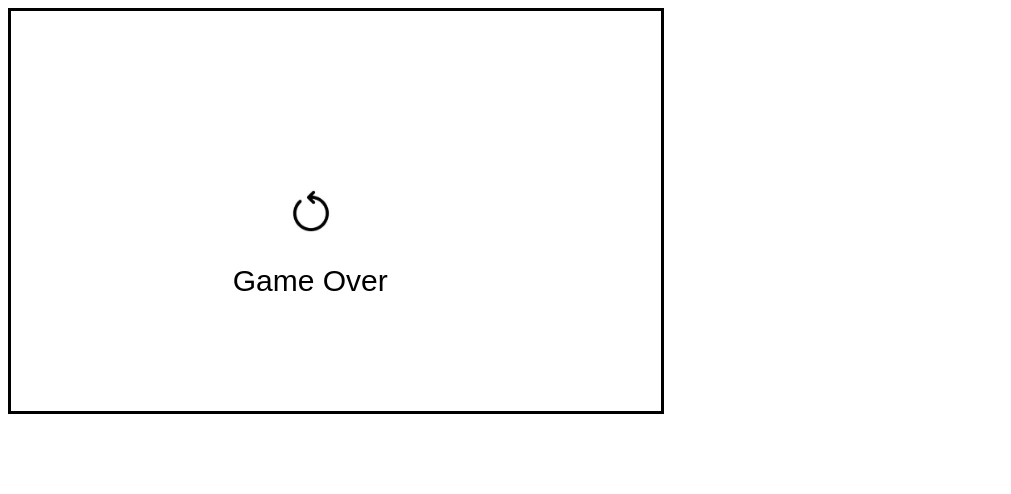
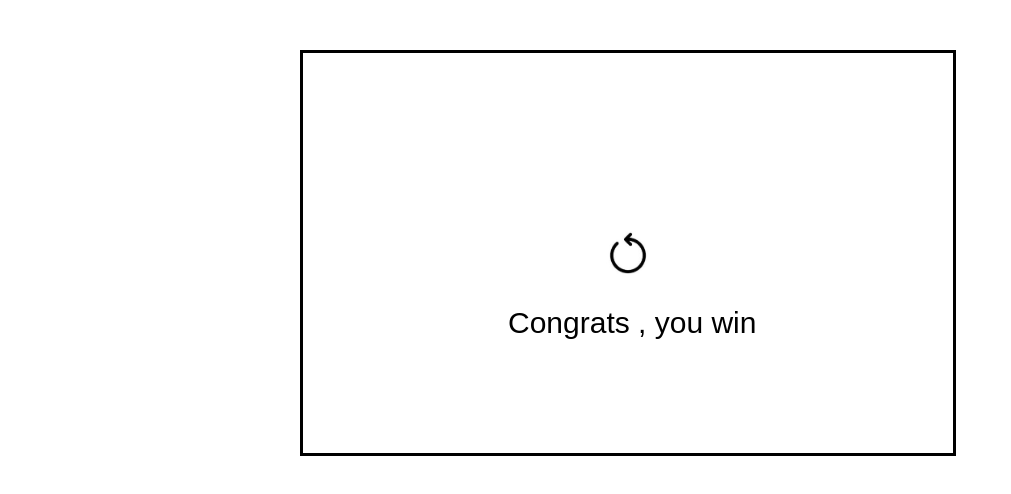
Before and after one commit to 98091023061/Arkanoid, a plain HTML site: page index.html in a window 1280 px wide. Shown: the whole page, without its empty margins (0-1011 px from the left). Drawn offline with Linux system fonts and the light colour scheme.

Commit message:
moving canvas to center and clearing repeated code

```diff
--- a/index.html
+++ b/index.html
@@ -6,8 +6,21 @@
     <link rel="stylesheet" href="./css/style.css">
     <title>Arkaniod</title>
 </head>
+
+    <style>
+        body {
+            position: relative; /* Make sure the container is relative for absolute positioning */
+            height: 100vh; /* Full height of the viewport to allow for positioning */
+            margin: 0; /* Remove default margin */
+        }
+        #arkanoidCanva {
+            position: absolute; /* Position the canvas absolutely */
+            top: 50px; /* Set the vertical position */
+            left: 300px; /* Set the horizontal position */
+            border: solid black; /* Add a border for visibility */
+        }
+    </style>
 <body>
-
     <canvas id="arkanoidCanva"  width= "650" height="400" style="border:solid black ;"></canvas>
     <script src="./js/main.js"></script>
 
--- a/js/main.js
+++ b/js/main.js
@@ -1,18 +1,22 @@
 
 // Inicializacion de variables
-var c = document.getElementById("arkanoidCanva");
-var ctx = c.getContext("2d");
-var radius = 10;
-var x = c.width / 2;
-var y = c.height - 70;
-var dx = -4 ;
-var dy = -4;
-var blockMap = [];
-var mouseX = 0;
-var speed = 25;
-var blockCount = 25;
-var audioBar = new Audio('./files/SpeechOn.wav');
-var audioBlock = new Audio('./files/chord.wav');
+let c = document.getElementById("arkanoidCanva");
+let computedStyle = window.getComputedStyle(c);
+let PaddY = parseInt(computedStyle.top);
+let PaddX = parseInt(computedStyle.left);
+let ctx = c.getContext("2d");
+let radius = 10;
+let x = c.width / 2;
+let y = c.height - 70;
+let dx = -4 ;
+let dy = -4;
+let blockMap = [];
+let mouseX = 0;
+let speed = 25;
+let blockCount = 1;
+let audioBar = new Audio('./files/SpeechOn.wav');
+let audioBlock = new Audio('./files/chord.wav');
+let Restart = false;
 
 
 // Funcion para incializar el mapa de valores
@@ -26,18 +30,18 @@ function cleanMap(){
 }
 // tracker de la posicion del mouse
 document.addEventListener("mousemove", function(event) {
-    mouseX = event.clientX;
-    mouseY = event.clientY;
+    mouseX = event.clientX - PaddX;
+    mouseY = event.clientY - PaddY;
 // valores limites de la variable que contiene la posicion x del mouse
-    if (mouseX > 590) mouseX = 590;
-    if (mouseX < 60) mouseX = 60;
+    if (mouseX > 590 ) mouseX = 590 ;
+    if (mouseX < 60 ) mouseX = 60 ;
     updateBar();
-
   });
 
 // listener para el clic del mouse en el boton de reset
 document.addEventListener("click",function(event){
-    if(mouseX>=275 && mouseX <= 325 && mouseY >= 175 && mouseY <= 225){
+    console.log(blockCount);
+    if(mouseX>=300 && mouseX <= 350 && mouseY >= 175 && mouseY <= 225 && Restart){
     // inicializacion de variables para nueva instancia del juego
         speed = 25;
         blockCount = 25;
@@ -47,6 +51,7 @@ document.addEventListener("click",function(event){
         y = c.height - 70;
         dx = -4 ;
         dy = -4;
+        Restart = false;
         interval = setInterval(draw,speed);
     }
 });
@@ -57,25 +62,13 @@ function win (){
     let imagen = new Image();
     imagen.src = "./files/Restart.jfif";
     imagen.onload = function() {
-        ctx.drawImage(imagen, 275, 175, 50, 50);
+        ctx.drawImage(imagen, 300, 175, 50, 50);
         ctx.font = '30px Arial';
         ctx.fillStyle = 'black';
 
-        ctx.fillText('Congrats , you win', 180, 280);
+        ctx.fillText('   Congrats , you win', 180, 280);
     }
-
-    if(mouseX>=275 && mouseX <= 325 && mouseY >= 175 && mouseY <= 225){
-        // inicializacion de variables para nueva instancia del juego
-            speed = 25;
-            blockCount = 25;
-            cleanMap();
-            clearInterval(interval);
-            x = c.width / 2;
-            y = c.height - 70;
-            dx = -4 ;
-            dy = -4;
-            interval = setInterval(draw,speed);
-    }
+    Restart = true;
 
 
 }
@@ -218,15 +211,13 @@ function draw(){
         let imagen = new Image();
         imagen.src = "./files/Restart.jfif";
         imagen.onload = function() {
-            ctx.drawImage(imagen, 275, 175, 50, 50);
+            ctx.drawImage(imagen, 300, 175, 50, 50);
             ctx.font = '30px Arial';
             ctx.fillStyle = 'black';
-
-            ctx.fillText('     Game Over', 180, 280);
+            ctx.fillText('        Game Over', 180, 280);
+            Restart = true;
           };
     }
-
-
     x+= dx;
     y+= dy;
 }
@@ -250,7 +241,6 @@ function blocks (){
 // funcion para llenar el mapa de los valores que se le pasan de parametros
 function fillMap (x,y,xEnd,yEnd,fill) {
 
-
     for (let i = x ; i<= xEnd;i ++){
         for(let j = y ; j <= yEnd ; j++){
             if (fill)
```
